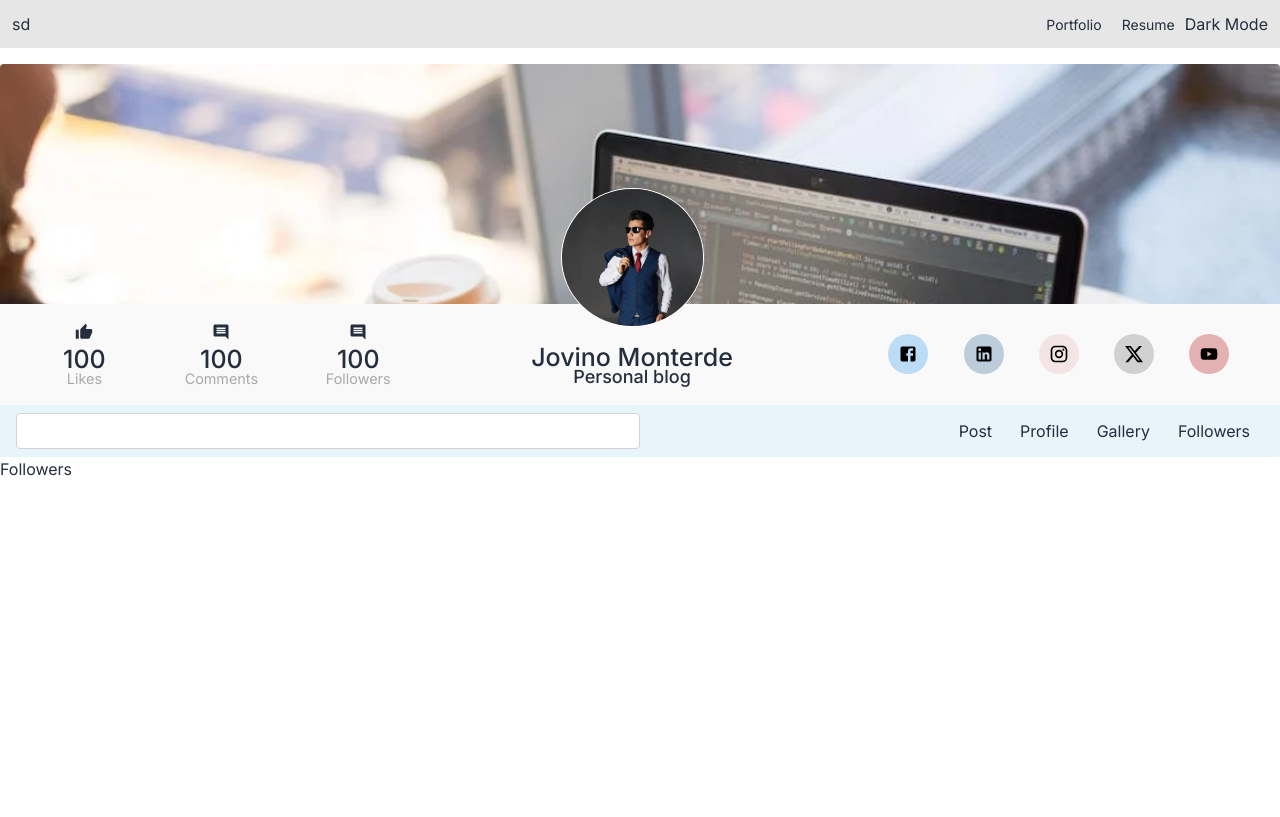
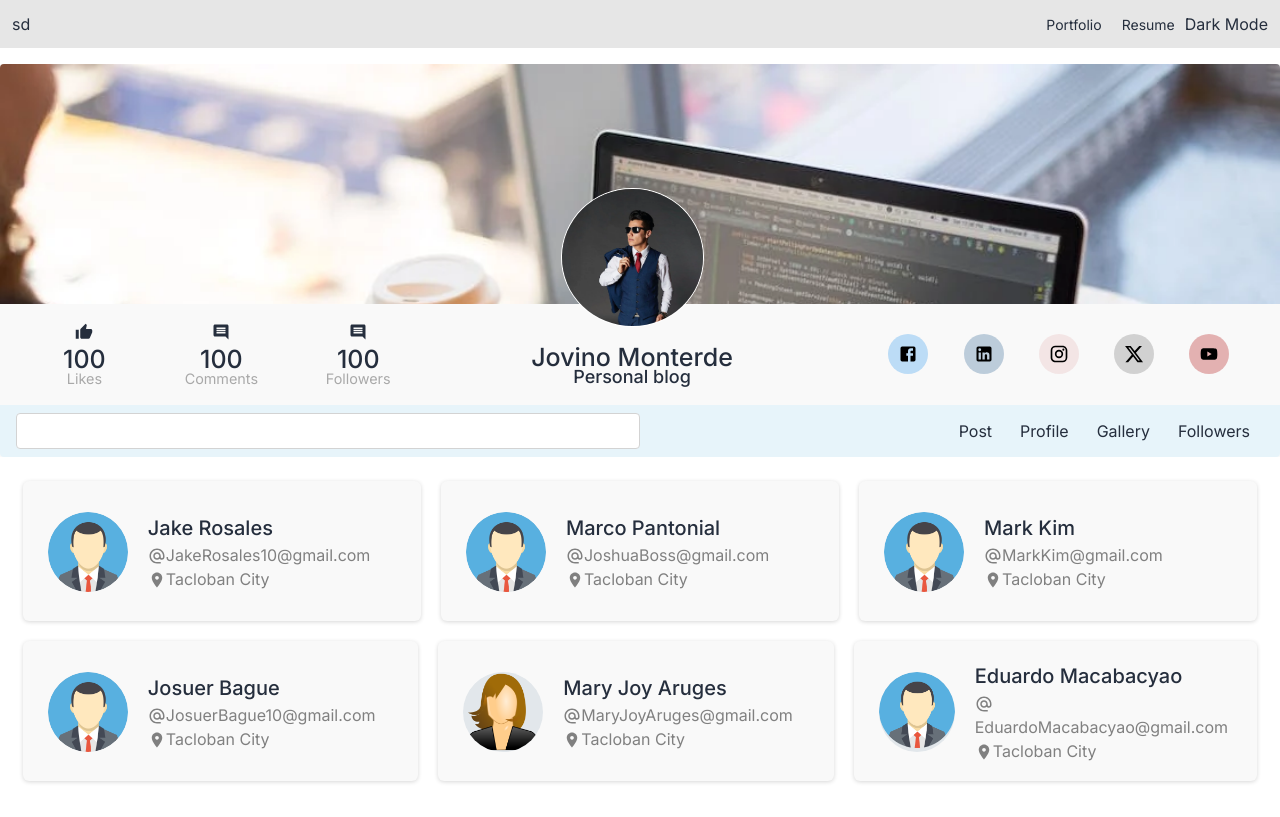
Before and after one commit to JovinoBironMonterde/jovino_monterde_blogs, a Next.js app: page /page/follower in a window 1280 px wide. Built offline with nearby package versions, Linux system fonts and the light colour scheme.

Commit message:
Update of followers page

```diff
--- a/app/page/follower/page.tsx
+++ b/app/page/follower/page.tsx
@@ -1,9 +1,80 @@
 import React from 'react'
+import Image from 'next/image';
+import MaleUser from '../../../public/assets/img/maleuser.png'
+import FemaleUser from '../../../public/assets/img/femaleUser.png'
+import AlternateEmailIcon from '@mui/icons-material/AlternateEmail';
+import LocationOnIcon from '@mui/icons-material/LocationOn';
+
 
 const Page = () => {
   return (
-    <div>
-      Followers
+    <div className='PageContainer'>
+      <div className="Folloers-page-container">
+        <div className="FollowersCard card-body">
+          <div className="flex items-center">
+              <div className="folloerImage">  <Image src={MaleUser} className='img' alt="Profile User"/></div>
+              <div>
+                <div className='FolloersName'>Jake Rosales</div>
+                <div className='FolloersEmail'><AlternateEmailIcon className='icon'/>JakeRosales10@gmail.com</div>
+                <div className='FolloersEmail'><LocationOnIcon className='icon'/>Tacloban City</div>
+              </div>
+          </div>
+        </div>
+        <div className="FollowersCard card-body">
+          <div className="flex items-center">
+              <div className="folloerImage">  <Image src={MaleUser} className='img' alt="Profile User"/></div>
+              <div>
+                <div className='FolloersName'>Marco Pantonial</div>
+                <div className='FolloersEmail'><AlternateEmailIcon className='icon'/>JoshuaBoss@gmail.com</div>
+                <div className='FolloersEmail'><LocationOnIcon className='icon'/>Tacloban City</div>
+              </div>
+          </div>
+        </div>
+
+        <div className="FollowersCard card-body">
+          <div className="flex items-center">
+              <div className="folloerImage">  <Image src={MaleUser} className='img' alt="Profile User"/></div>
+              <div>
+                <div className='FolloersName'>Mark Kim</div>
+                <div className='FolloersEmail'><AlternateEmailIcon className='icon'/>MarkKim@gmail.com</div>
+                <div className='FolloersEmail'><LocationOnIcon className='icon'/>Tacloban City</div>
+              </div>
+          </div>
+        </div>
+
+        <div className="FollowersCard card-body">
+          <div className="flex items-center">
+              <div className="folloerImage">  <Image src={MaleUser} className='img' alt="Profile User"/></div>
+              <div>
+                <div className='FolloersName'>Josuer Bague</div>
+                <div className='FolloersEmail'><AlternateEmailIcon className='icon'/>JosuerBague10@gmail.com</div>
+                <div className='FolloersEmail'><LocationOnIcon className='icon'/>Tacloban City</div>
+              </div>
+          </div>
+        </div>
+
+        <div className="FollowersCard card-body">
+          <div className="flex items-center">
+              <div className="folloerImage"><Image src={FemaleUser} className='img' alt="Profile User"/></div>
+              <div>
+                <div className='FolloersName'>Mary Joy Aruges</div>
+                <div className='FolloersEmail'><AlternateEmailIcon className='icon'/>MaryJoyAruges@gmail.com</div>
+                <div className='FolloersEmail'><LocationOnIcon className='icon'/>Tacloban City</div>
+              </div>
+          </div>
+        </div>
+
+        <div className="FollowersCard card-body">
+          <div className="flex items-center">
+              <div className="folloerImage">  <Image src={MaleUser} className='img' alt="Profile User"/></div>
+              <div>
+                <div className='FolloersName'>Eduardo Macabacyao</div>
+                <div className='FolloersEmail'><AlternateEmailIcon className='icon'/>EduardoMacabacyao@gmail.com</div>
+                <div className='FolloersEmail'><LocationOnIcon className='icon'/>Tacloban City</div>
+              </div>
+          </div>
+        </div>
+      </div>
     </div>
   )
 }
--- a/public/css/style.css
+++ b/public/css/style.css
@@ -71,7 +71,6 @@
   }
   .post-page-content{
     position: relative;
-    width: 100% !important;
     max-height: 400px;
 
     flex: 40%;
@@ -119,3 +118,41 @@
     }
 
   }
+
+  /* Follower page section */
+  .Folloers-page-container{
+    width: 100%;
+    height: auto;
+    display: flex;
+    align-items: center;
+    justify-content: center;
+    flex-wrap: wrap;
+  }
+  .FollowersCard{
+    width: 100% !important;
+    max-width: 430px !important;
+    padding: 10px 25px;
+    height: 140px;
+    margin: 10px;
+    flex: 30%;
+    display: flex;
+    align-items: center;
+  }
+  .folloerImage{
+    width: 80px;
+    height: 80px;
+    overflow: hidden;
+    background-color: #e2e7eb;
+    border-radius: 50%;
+    margin-right: 20px;
+  }
+  .FolloersName{
+    font-size: 20px;
+    font-weight: 500;
+  }
+  .FolloersEmail{
+    color: gray;
+  }
+  .icon{
+    font-size: 18px !important;
+  }
```
Also changed, not shown: public/assets/img/femaleUser.png (added), public/assets/img/maleuser.png (added).
